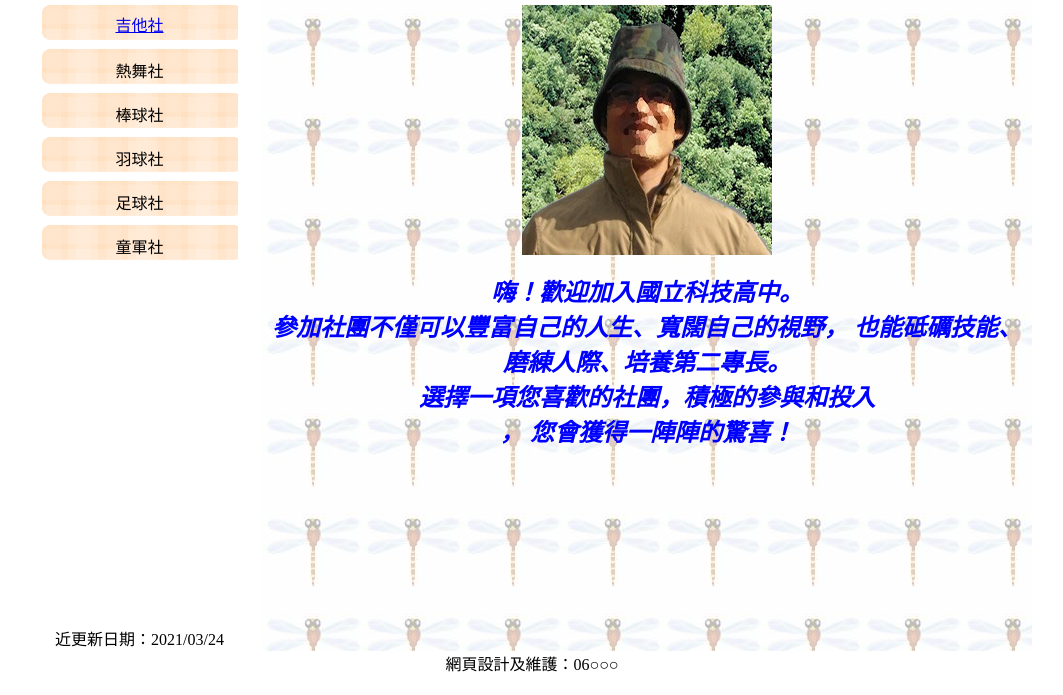
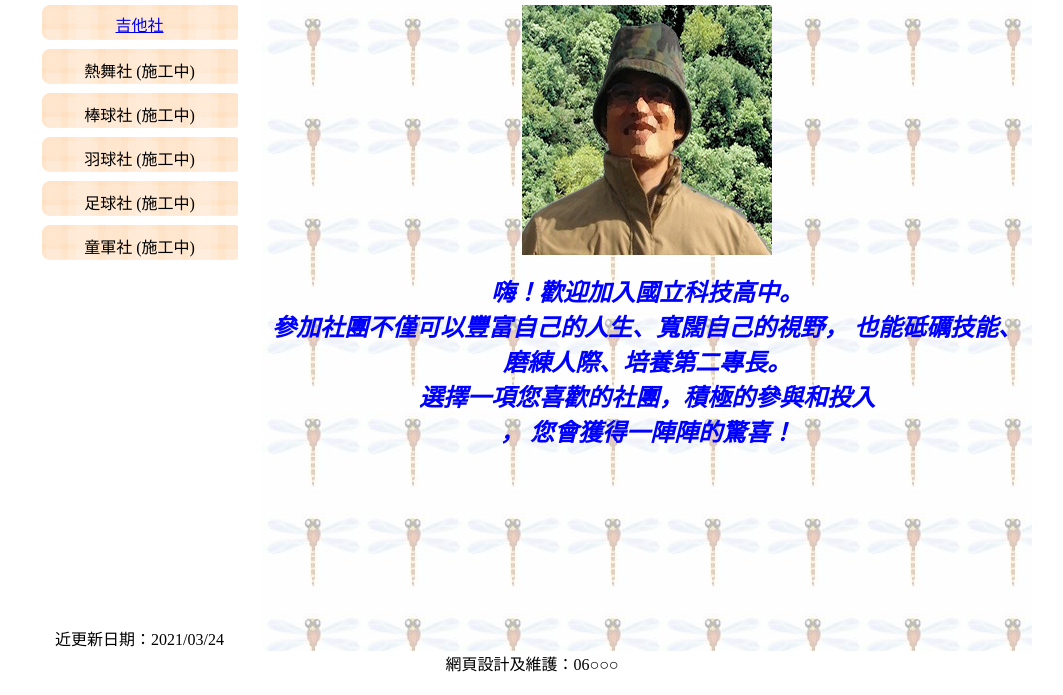
Before and after one commit to chiawei913/club, a plain HTML site: page index.html in a window 1280 px wide. Shown: the part 105-800 px from the top of the page, without its empty margins (108-1171 px from the left). Drawn offline with Linux system fonts and the light colour scheme.

Commit message:
修改未完成的社團名稱施工中 #1

```diff
--- a/index.html
+++ b/index.html
@@ -91,19 +91,19 @@
           <td height="40" align="center"><a href="guitar_history.html" target="iframe">吉他社</a></td>
         </tr>
         <tr>
-          <td height="40" align="center">熱舞社</td>
+          <td height="40" align="center">熱舞社 (施工中)</td>
         </tr>
         <tr>
-          <td height="40" align="center">棒球社</td>
+          <td height="40" align="center">棒球社 (施工中)</td>
         </tr>
         <tr>
-          <td height="40" align="center">羽球社</td>
+          <td height="40" align="center">羽球社 (施工中)</td>
         </tr>
         <tr>
-          <td height="40" align="center">足球社</td>
+          <td height="40" align="center">足球社 (施工中)</td>
         </tr>
         <tr>
-           <td height="40" align="center">童軍社</td>
+           <td height="40" align="center">童軍社 (施工中)</td>
         </tr>
        </table>
 
```
